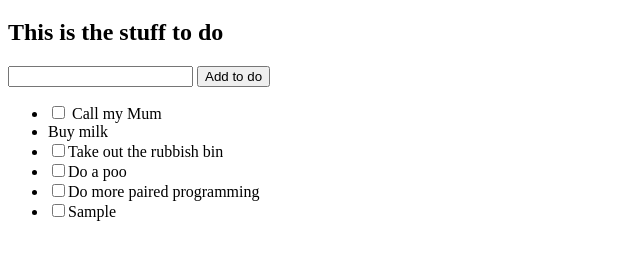
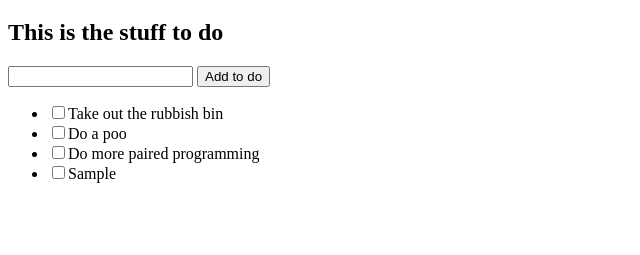
Before and after one commit to cderkinderen/first-html, a plain HTML site: page index.html in a window 1280 px wide. Both pictures are taken after typing "Sample" into the empty fields and a click on the button "Add to do". Shown: the part 61-316 px from the top of the page, without its empty margins (0-640 px from the left). Drawn offline with Linux system fonts and the light colour scheme.

Commit message:
Render list from JS

```diff
--- a/index.html
+++ b/index.html
@@ -15,11 +15,11 @@
 
 
     <ul id="to-do-list">
-        <li>
+        <!-- <li>
             <input type="checkbox" id="call-mum">
             <label for="call-mum">Call my Mum</label>
         </li>
-        <li>Buy milk</li>
+        <li>Buy milk</li> -->
     </ul>
 </body>
 <script>console.log("hello from the console")</script>
--- a/spaceship.js
+++ b/spaceship.js
@@ -1,6 +1,6 @@
 // element cache
 const Form = document.getElementById("my-form");
-
+const ul = document.getElementById('to-do-list');
 const input = document.getElementById("my-input");
 
 // example to do model
@@ -23,14 +23,13 @@ const allToDos = [
         isComplete: false
     }
 ]
-// TODO: Render all to dos as HTML
-allToDos.forEach(function toDoListItem(toDo) {
-    createListItem(toDo.content, toDo.isComplete)
-})
+// TODO: Submiting a to do should add it to the list in Javascript. To add it to the page we should re-render the list.
+renderList();
+
 function createListItem (content, isChecked) {
     console.log('createListItem', content, isChecked)
     const id = content.split(' ').join('-')
-    const ul = document.getElementById('to-do-list')
+
     //Create LI
     const li = document.createElement("li")
     //create checkbox
@@ -53,12 +52,28 @@ function createListItem (content, isChecked) {
 
 }
 
+function renderList(){
+    ul.innerHTML = ''
+    allToDos.forEach(function toDoListItem(toDo) {
+        createListItem(toDo.content, toDo.isComplete)
+    })
+}
+
 Form.onsubmit = function (event){
     event.preventDefault()
     console.log('submit', event.target[0].value)
-    createListItem(event.target[0].value)
+// add new todo to Javascript list
+    allToDos.push({
+        content: event.target[0].value,
+        isComplete: false
+    })
+
+
+    renderList()
+
     input.value = "";
 }
+//TODO: filter list and rendre complete todos
 
 // function createHeading (content) {
 //     // create an element and give it content (declarative)
```
